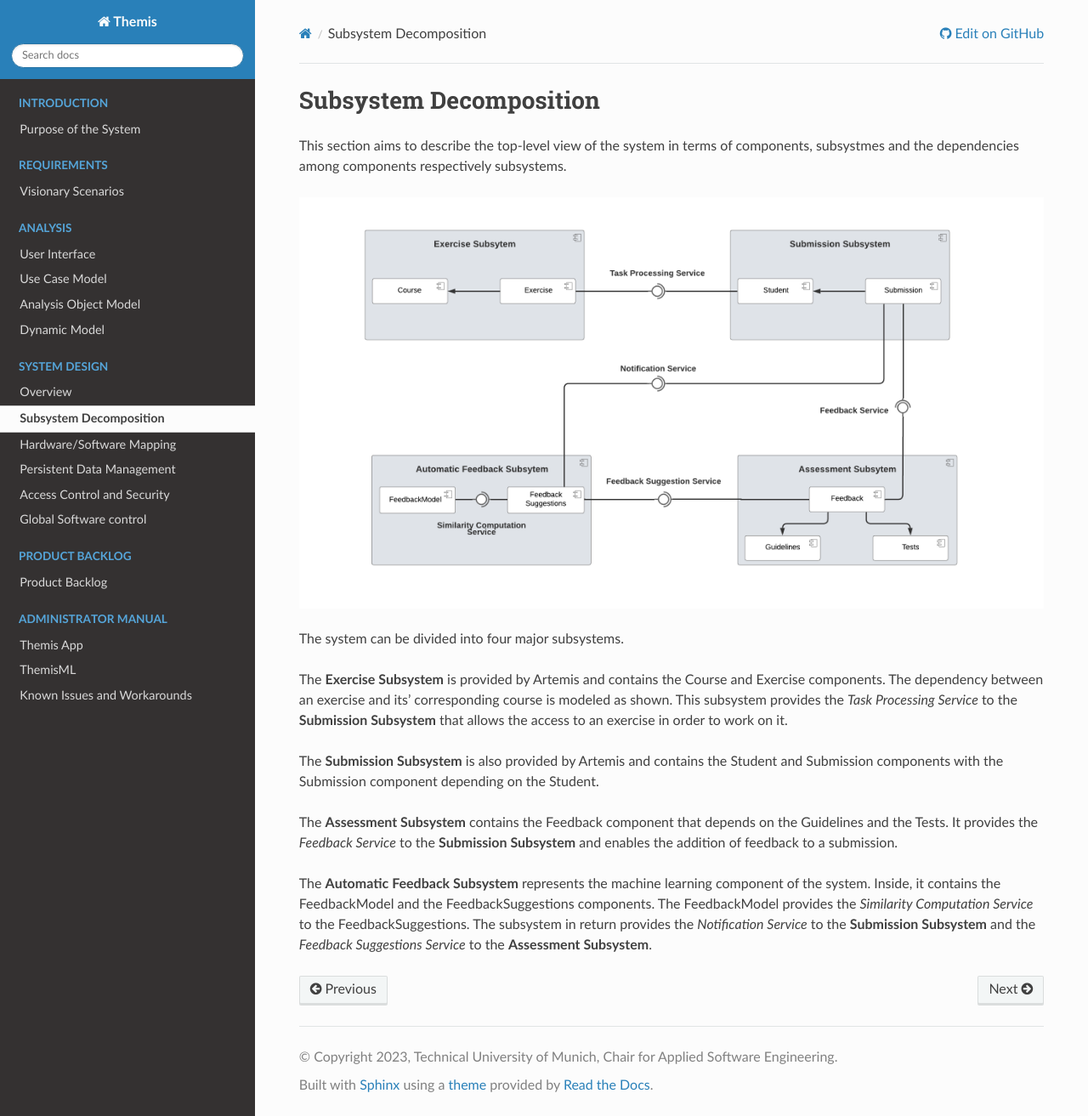
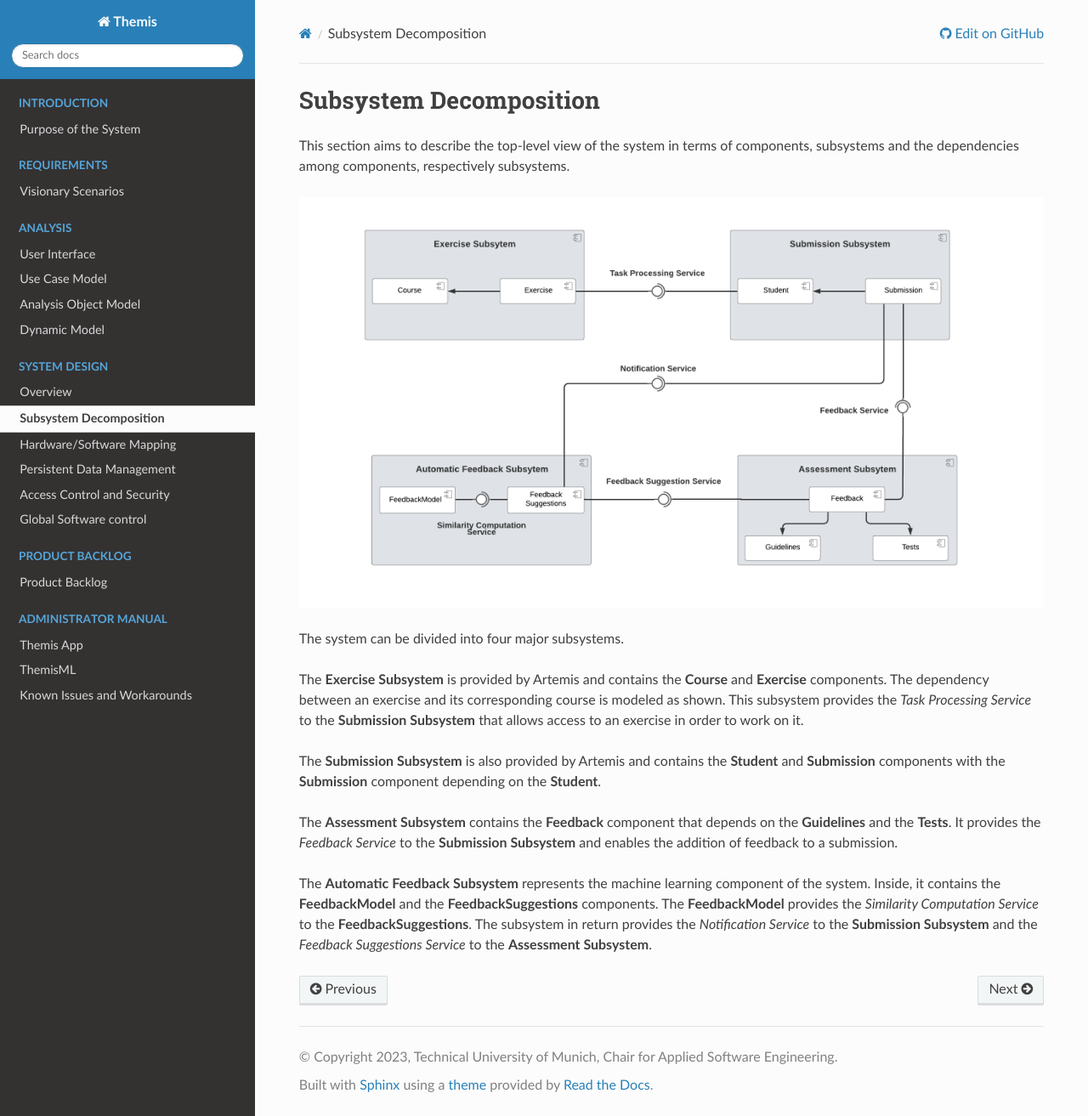
Before and after one commit to ls1intum/Themis, a Sphinx documentation site: the page built from docs/system/subsystem-decomposition.rst, in a window 1280 px wide and 1313 px high. Shown: the whole window at 85% size. Built offline with Sphinx 7.4.7 and the Read the Docs theme 2.0.0, drawn with Linux system fonts in a browser that asks for light colours.

Commit message:
fix grammar issues & mark more components from the diagram bold

```diff
--- a/docs/system/subsystem-decomposition.rst
+++ b/docs/system/subsystem-decomposition.rst
@@ -1,17 +1,17 @@
 Subsystem Decomposition
 ===========================================
 
-This section aims to describe the top-level view of the system in terms of components, subsystmes and the dependencies among components respectively subsystems.
+This section aims to describe the top-level view of the system in terms of components, subsystems and the dependencies among components, respectively subsystems.
 
 .. image:: ../images/component_diagram.png
 
 The system can be divided into four major subsystems.
 
-The **Exercise Subsystem** is provided by Artemis and contains the Course and Exercise components. The dependency between an exercise and its' corresponding course is modeled as shown.
-This subsystem provides the *Task Processing Service* to the **Submission Subsystem** that allows the access to an exercise in order to work on it.
+The **Exercise Subsystem** is provided by Artemis and contains the **Course** and **Exercise** components. The dependency between an exercise and its corresponding course is modeled as shown.
+This subsystem provides the *Task Processing Service* to the **Submission Subsystem** that allows access to an exercise in order to work on it.
 
-The **Submission Subsystem** is also provided by Artemis and contains the Student and Submission components with the Submission component depending on the Student.
+The **Submission Subsystem** is also provided by Artemis and contains the **Student** and **Submission** components with the **Submission** component depending on the **Student**.
 
-The **Assessment Subsystem** contains the Feedback component that depends on the Guidelines and the Tests. It provides the *Feedback Service* to the **Submission Subsystem** and enables the addition of feedback to a submission.
+The **Assessment Subsystem** contains the **Feedback** component that depends on the **Guidelines** and the **Tests**. It provides the *Feedback Service* to the **Submission Subsystem** and enables the addition of feedback to a submission.
 
-The **Automatic Feedback Subsystem** represents the machine learning component of the system. Inside, it contains the FeedbackModel and the FeedbackSuggestions components. The FeedbackModel provides the *Similarity Computation Service* to the FeedbackSuggestions. The subsystem in return provides the *Notification Service* to the **Submission Subsystem** and the *Feedback Suggestions Service* to the **Assessment Subsystem**.
+The **Automatic Feedback Subsystem** represents the machine learning component of the system. Inside, it contains the **FeedbackModel** and the **FeedbackSuggestions** components. The **FeedbackModel** provides the *Similarity Computation Service* to the **FeedbackSuggestions**. The subsystem in return provides the *Notification Service* to the **Submission Subsystem** and the *Feedback Suggestions Service* to the **Assessment Subsystem**.
```
